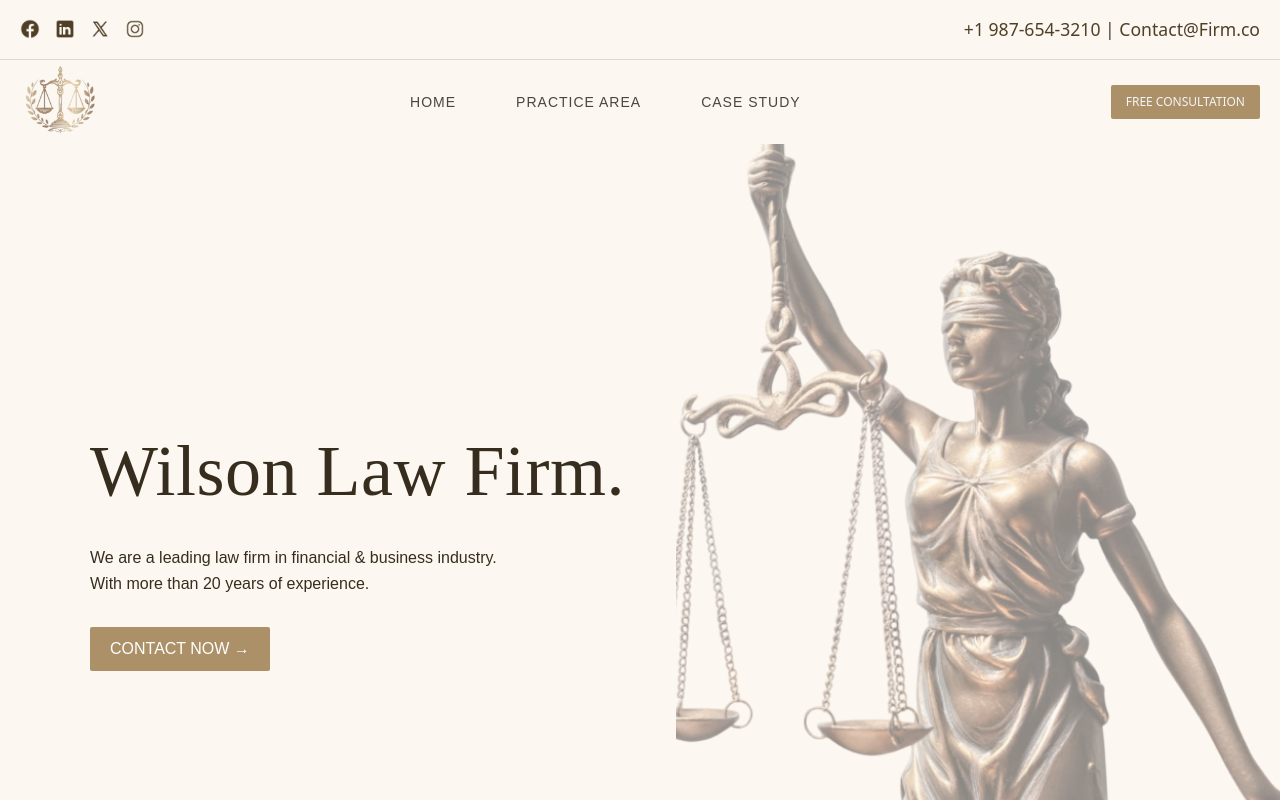
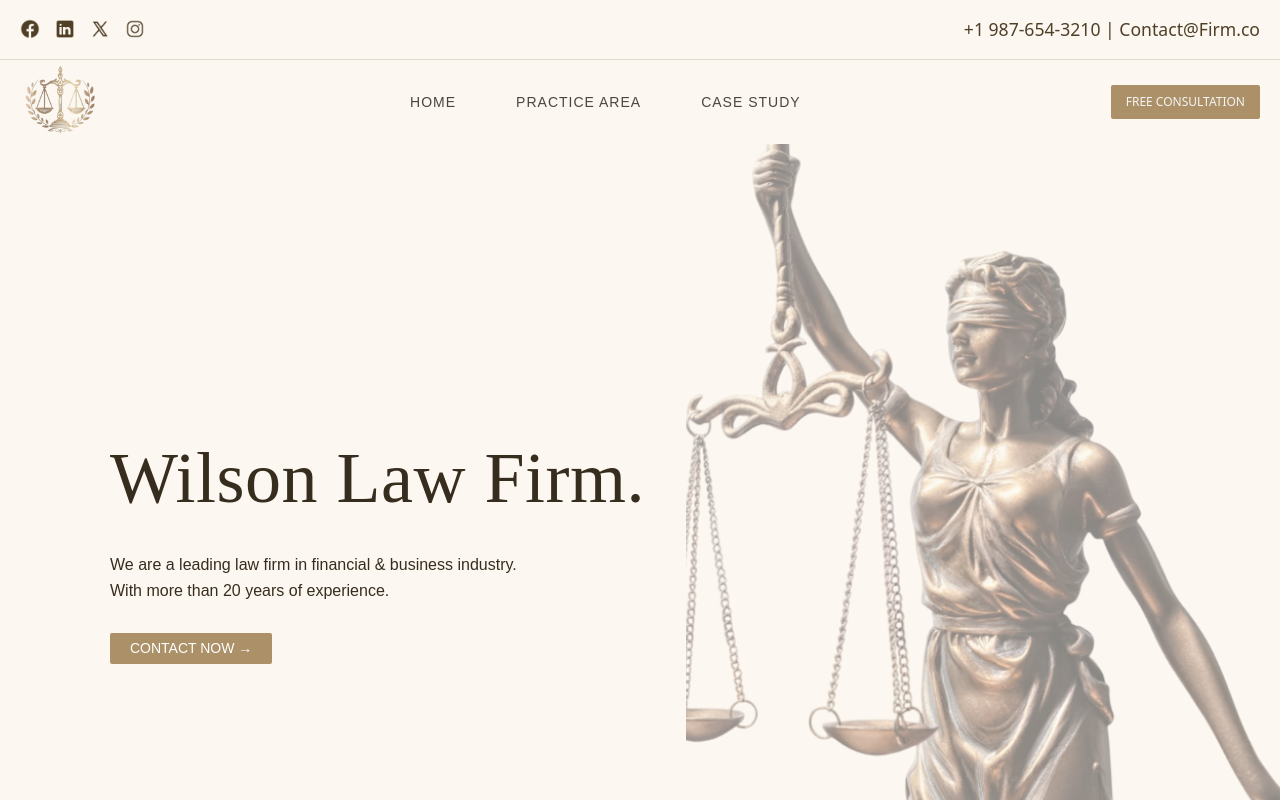
Before and after one commit to rahulgagrai25/law-firm, a Next.js app: page / in a window 1280 px wide. Shown: the top 800 px of the page. Built offline with nearby package versions, Linux system fonts and the light colour scheme.

Commit message:
fixed bugs

```diff
--- a/src/app/globals.css
+++ b/src/app/globals.css
@@ -288,7 +288,7 @@ html, body {
   display: flex;
   flex-direction: column;
   justify-content: center;
-  margin-left: 70px;
+  margin-left: 90px;
   box-sizing: border-box;
 }
 
@@ -312,12 +312,12 @@ html, body {
   font-family: "Jost", sans-serif;
   background-color: #ab9068;
   color: #fff;
-  padding: 10px 20px;
+  padding: 5px 20px;
   border-radius: 2px;
   transition: 0.2s ease-in;
   border: none;
   cursor: pointer;
-  font-size: 16px;
+  font-size: 14px;
   width: fit-content;
 }
 
@@ -344,8 +344,9 @@ html, body {
     flex-direction: column;
     background-image: url('/social_icons/law-logo.png');
     background-repeat: no-repeat;
-    background-position: center;
+    background-position: bottom;
     background-size: 200px;
+    height: 500px;
     background-color: #fcf7f0;
   }
 
```
